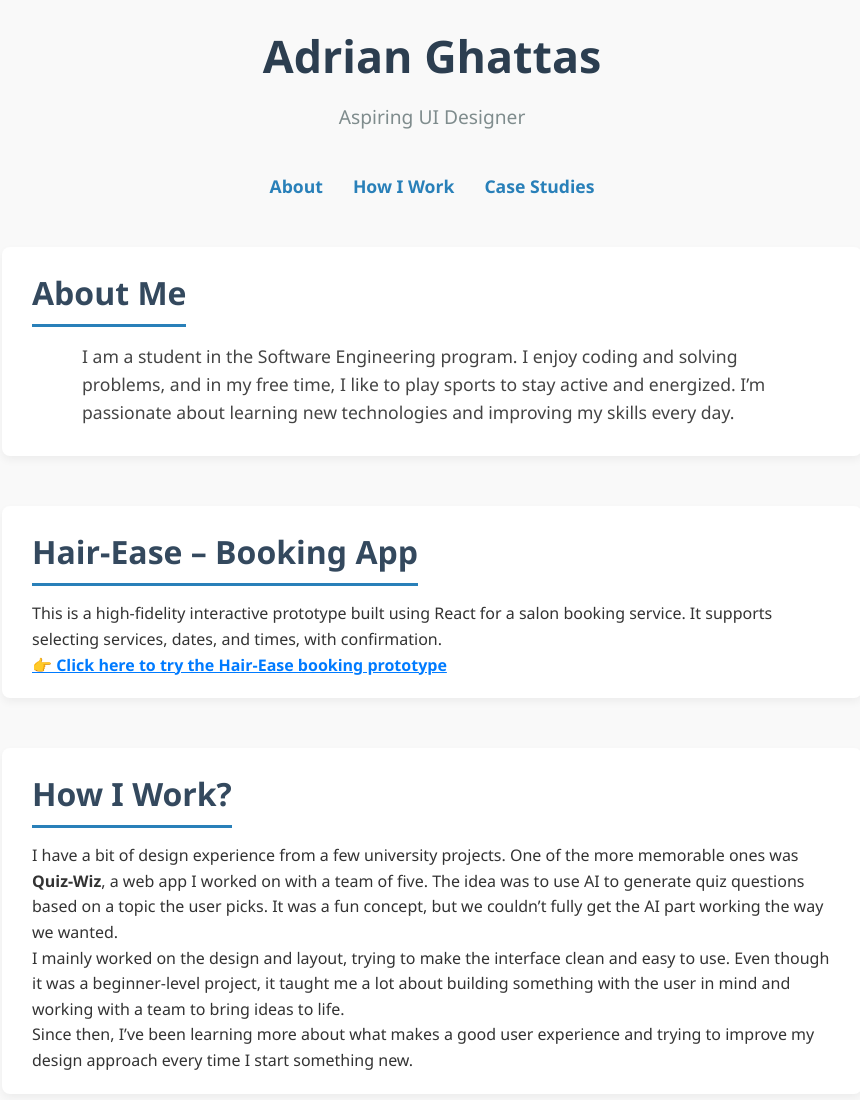
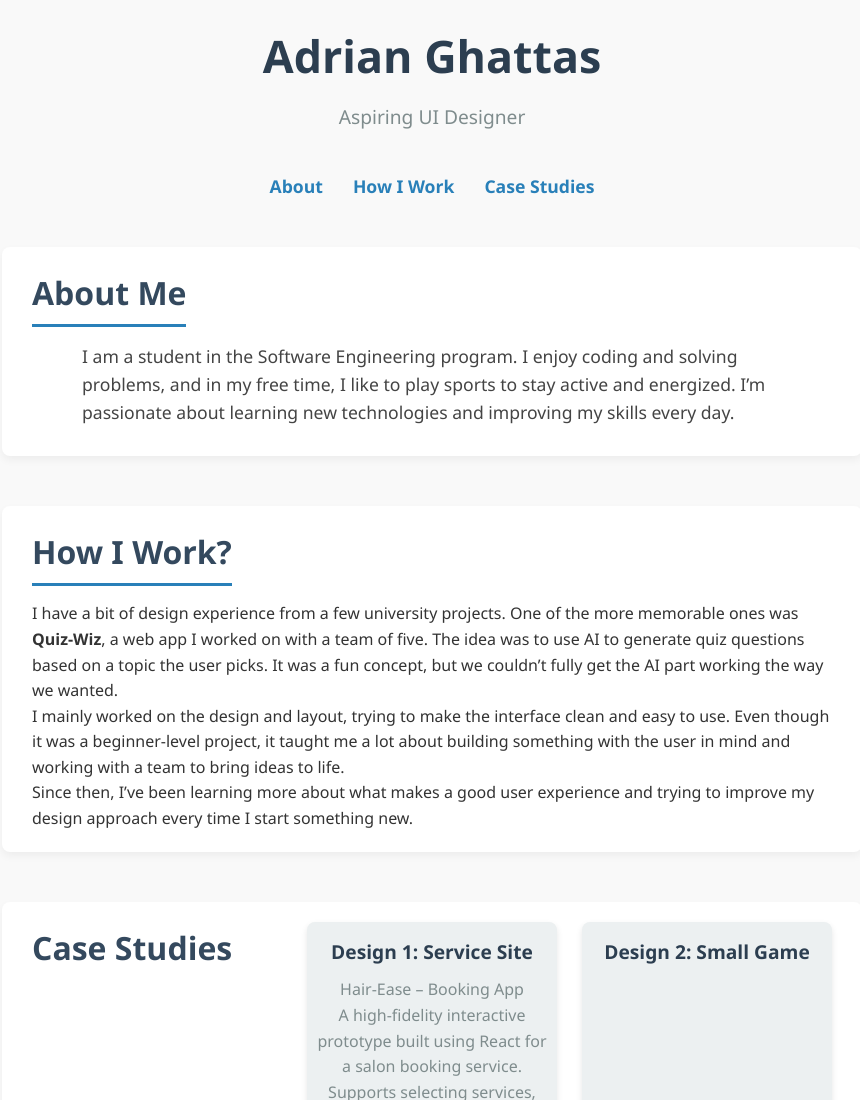
Before and after one commit to Adrian-Ghattas/Adrian-Ghattas.github.io, a plain HTML site: page index.html in a window 1280 px wide. Shown: the top 1100 px of the page, without its empty margins (208-1068 px from the left). Drawn offline with Linux system fonts and the light colour scheme.

Commit message:
Add files via upload

```diff
--- a/index.html
+++ b/index.html
@@ -27,17 +27,6 @@
         I am a student in the Software Engineering program. I enjoy coding and solving problems, and in my free time, I like to play sports to stay active and energized. I’m passionate about learning new technologies and improving my skills every day.
       </p>
     </section>
-
-    <section id="projects" style="margin-top: 2rem;">
-  <h2>Hair-Ease – Booking App</h2>
-  <p>This is a high-fidelity interactive prototype built using React for a salon booking service. It supports selecting services, dates, and times, with confirmation.</p>
-  <a href="https://Adrian-Ghattas.github.io/Hair-Ease/" target="_blank" style="color: #007BFF; font-weight: bold;">
-    👉 Click here to try the Hair-Ease booking prototype
-  </a>
-</section>
-
-
-
 
     <section id="how-i-work" class="section">
         <h2>How I Work?</h2>
```
